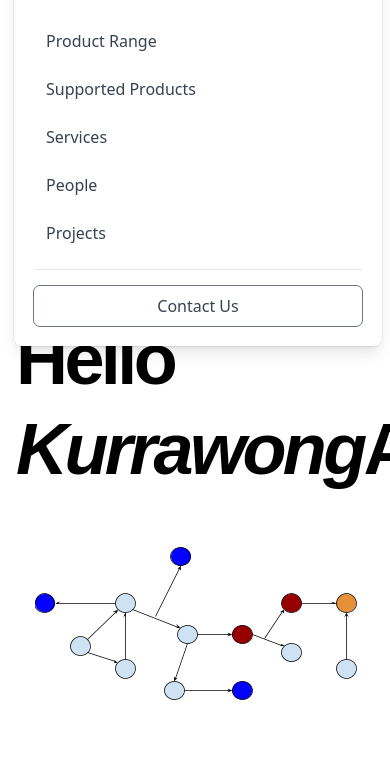
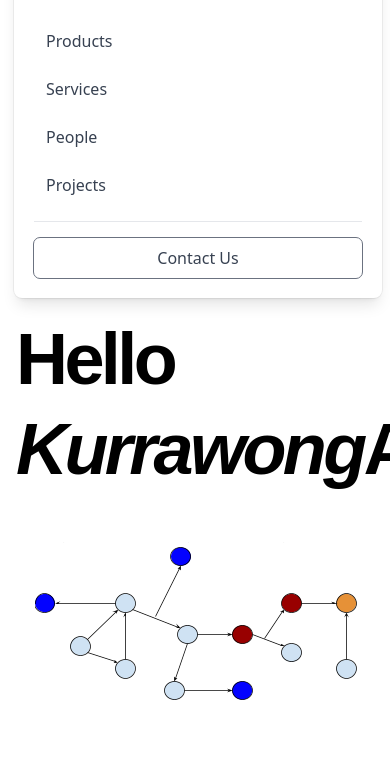
Before and after one commit to Kurrawong/kurrawong.ai, an Astro site: page / in a window 390 px wide. Both pictures are taken after a click on the button "Open menu". Shown: the part 84-844 px from the top of the page. Built offline with nearby package versions, Linux system fonts and the light colour scheme; Astro itself is replaced by a stand-in of ours.

Commit message:
fix mobile menu

```diff
--- a/src/components/NavMenuMobile.vue
+++ b/src/components/NavMenuMobile.vue
@@ -56,13 +56,7 @@
                 href="/products"
                 class="hover:bg-gray-100 hover:text-gray-700 font-medium text-gray-700 visited:text-gray-700 rounded py-2 px-3"
                 ><span class="border-transparent border-b-0"
-                  >Product Range
-                </span></a
-              ><a
-                href="/supported-products"
-                class="hover:bg-gray-100 hover:text-gray-700 font-medium text-gray-700 visited:text-gray-700 rounded py-2 px-3"
-                ><span class="border-transparent border-b-0"
-                  >Supported Products
+                  >Products
                 </span></a
               ><a
                 href="/services"
```
